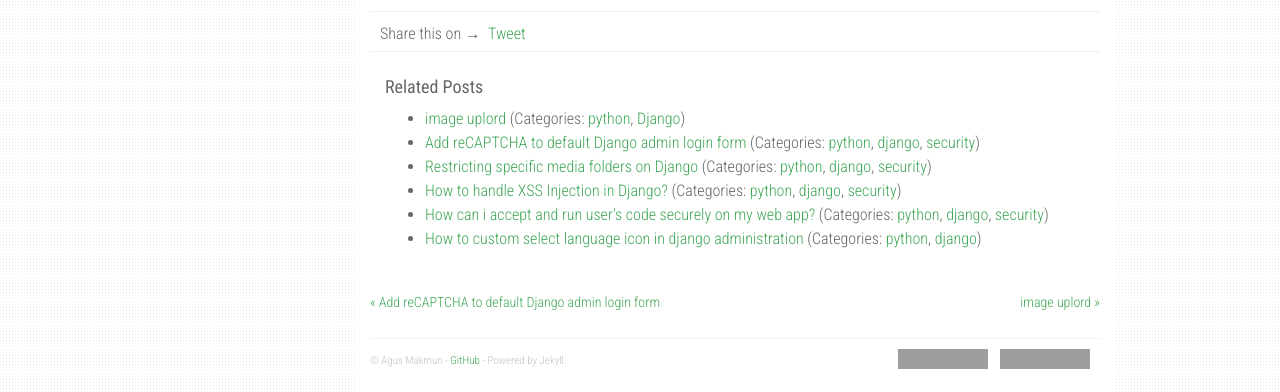
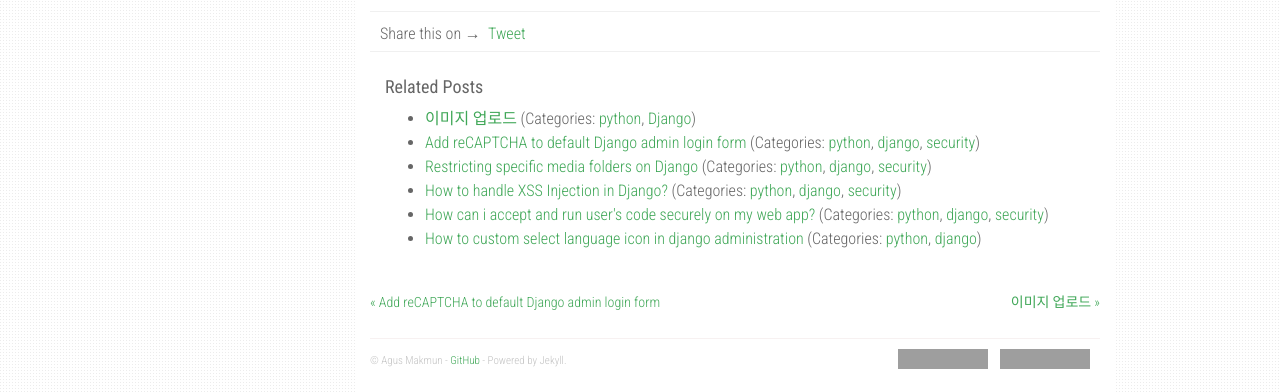
Before and after one commit to qqwrww3/qqwrww3.github.com, a Jekyll site: the page built from _posts/2024-03-24-how-to-fix-inconsistent-django-migration-files.md, in a window 1280 px wide and 900 px high, scrolled down 682 px, cut to the strip 508-900 px from the top of the window. Built offline with Jekyll 4.4.1, drawn with Linux system fonts in a browser that asks for light colours; nearby versions of some CDN libraries; comment, search, counter and statistics services are not loaded; grey boxes are pictures that could not be loaded.

Commit message:
Update 2025-06-01-django-vm-websocket.md

```diff
--- a/_posts/2025-06-01-django-vm-websocket.md
+++ b/_posts/2025-06-01-django-vm-websocket.md
@@ -1,18 +1,18 @@
 ---
 layout: post
-title:  "image uplord"
+title:  "이미지 업로드"
 date:   2024-06-01 12:05:00 +0700
 categories: [python, Django]
 ---
 
-This page is image uplord
+여러 이미지를 올리는 곳
 
-### cat images
+### 고양이 이미지들
 
 <img width="530" height="338" alt="image" src="https://github.com/user-attachments/assets/e3d2710b-6a62-4d11-aaf3-b6d8bfb1db3f" /><br>
 <img width="194" height="260" alt="image" src="https://github.com/user-attachments/assets/39dfe6fc-71dd-43c3-ac69-ceeadfbc0b86" />
 
-### The Stack: Django, Channels, xterm.js, and More
+### 강아지 이미지들
 
 This project combines:
 - **Django + Channels** for WebSocket support
```
